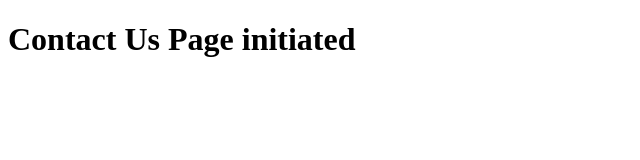
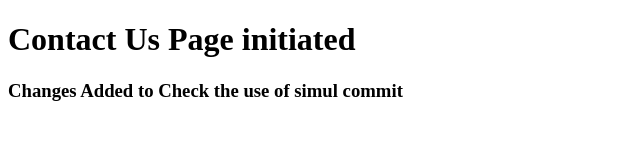
Before and after one commit to BurningMoltres/BurningMoltres, a plain HTML site: page contact.html in a window 1280 px wide. Shown: the whole page, without its empty margins (0-640 px from the left). Drawn offline with Linux system fonts and the light colour scheme.

Commit message:
Simultaneous commit for learning purpose

```diff
--- a/contact.html
+++ b/contact.html
@@ -19,6 +19,7 @@
             <p class="browsehappy">You are using an <strong>outdated</strong> browser. Please <a href="#">upgrade your browser</a> to improve your experience.</p>
         <![endif]-->
         <h1>Contact Us Page initiated</h1>
+        <h3>Changes Added to Check the use of simul commit</h3>
         <script src="" async defer></script>
     </body>
 </html>
```
Also changed, not shown: monument.html (+1 -0 lines).
